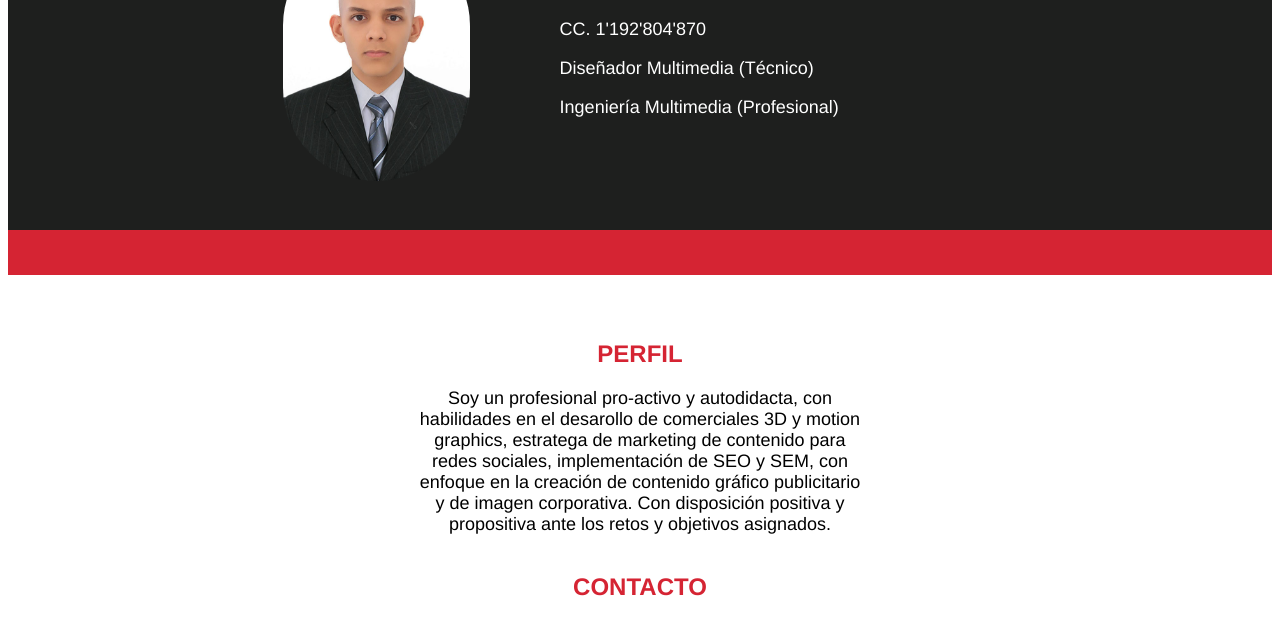
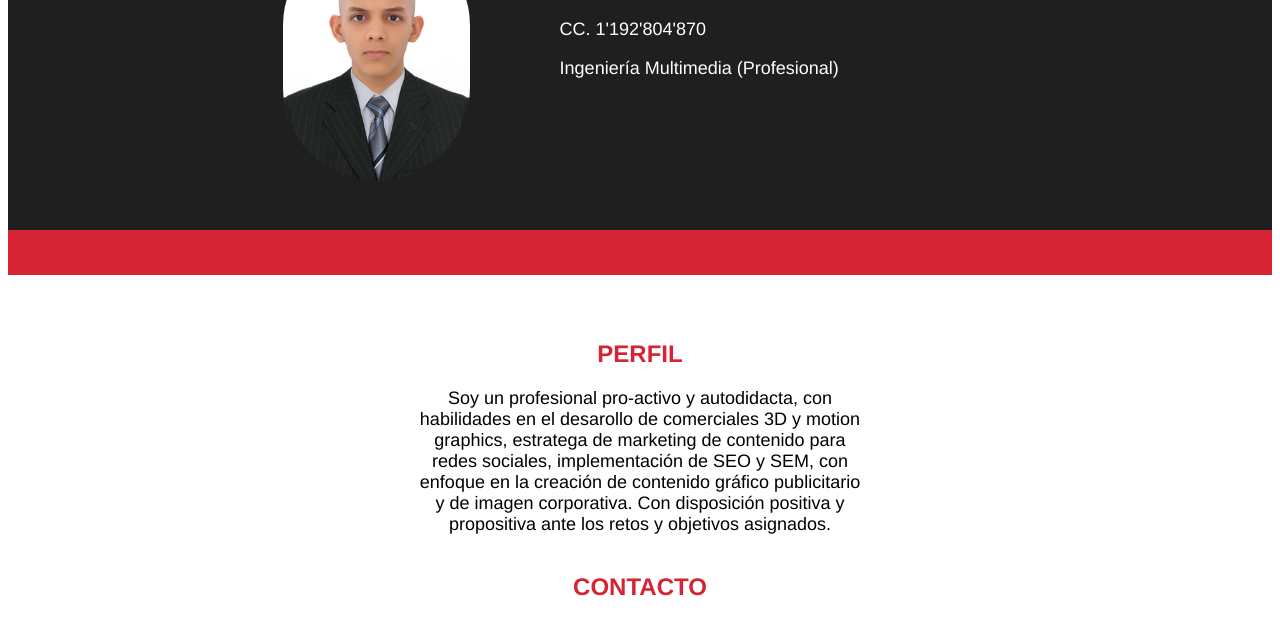
Before and after one commit to pipefake/hoja-de-vida, a plain HTML site: page index.html in a window 1280 px wide. Shown: the part 121-739 px from the top of the page. Drawn offline with Linux system fonts and the light colour scheme.

Commit message:
edicion de perfil

```diff
--- a/index.html
+++ b/index.html
@@ -15,7 +15,8 @@
 					style="font-family: 'Gill Sans', 'Gill Sans MT', 'Myriad Pro', 'DejaVu Sans Condensed', Helvetica, Arial, sans-serif; font-size: 36px;">Juan
 					Felipe Jiménez Salazar</strong></h1>
 			<p>CC. 1'192'804'870</p>
-			<p>Diseñador Multimedia (Técnico)</p>
+
+
 			<p>Ingeniería Multimedia (Profesional)</p>
 		</div>
 
```
